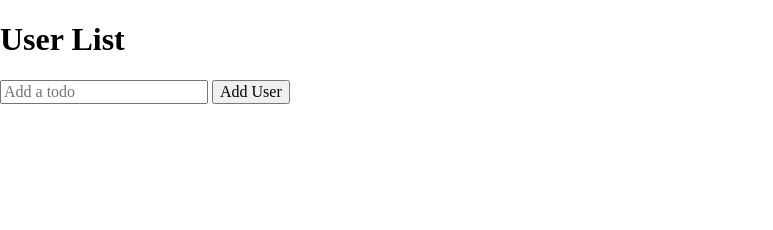
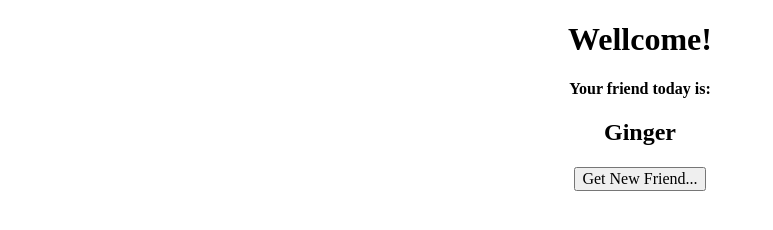
Before and after one commit to ninakivu/simpleApp, a website: page public/index.html in a window 1280 px wide. Shown: the whole page, without its empty margins (0-773 px from the left). Drawn offline with nearby package versions, Linux system fonts and the light colour scheme; a small style sheet from the web is missing.

Commit message:
final changes

```diff
--- a/package.json
+++ b/package.json
@@ -13,6 +13,7 @@
     "body-parser": "^1.18.2",
     "express": "^4.16.3",
     "mongoose": "^5.0.15",
-    "morgan": "^1.9.0"
+    "morgan": "^1.9.0",
+    "nodemon": "^1.17.3"
   }
 }
--- a/public/index.html
+++ b/public/index.html
@@ -7,15 +7,17 @@
   <link rel="stylesheet" href="//fonts.googleapis.com/css?family=Roboto:300,300italic,700,700italic">
   <link rel="stylesheet" href="//cdn.rawgit.com/necolas/normalize.css/master/normalize.css">
   <link rel="stylesheet" href="//cdn.rawgit.com/milligram/milligram/master/dist/milligram.min.css">
-  <title>Users</title>
+  <title>Show Random User</title>
   <script src="https://code.jquery.com/jquery-3.3.1.min.js"></script>
 </head>
 <body>
-  <div class="container">
-    <h1>User List</h1>
-    <input type="text" id="todo-field" placeholder="Add a todo" />
-    <button id="submit-btn">Add User</button>
-    <dl id="todo-list"></dl>
+  <div class="container" align="center">
+    <h1>Wellcome!</h1>
+    <h4>Your friend today is:</h4>
+    <h2 id="userInfo"></h2>
+    <button onClick="refreshData()">Get New Friend...</button>
+
+
   </div>
   <script src="/js/app.js"></script>
 
--- a/public/js/app.js
+++ b/public/js/app.js
@@ -1,7 +1,20 @@
-var $randomBtn = $('#random-btn')
-var $userInfo = $('#user-info')
-var $inputName = $('#input-name')
+var users = [
+  'Nina',
+  'Tom',
+  'Angela',
+  'Ginger',
+  'Ben',
+  'Hank',
+  'Pierre'
+]
 
-function getRandomUser() {
+var randomNumber = Math.floor(Math.random() * (users.length))
+document.getElementById('userInfo').innerHTML = users[randomNumber]
 
+
+function refreshData() {
+  var randomNumber = Math.floor(Math.random() * (users.length))
+  document.getElementById('userInfo').innerHTML = users[randomNumber]
 }
+
+window.setInterval(refreshData, 60000)
```
Also changed, not shown: server.js (+37 -14 lines), 1 other file.
